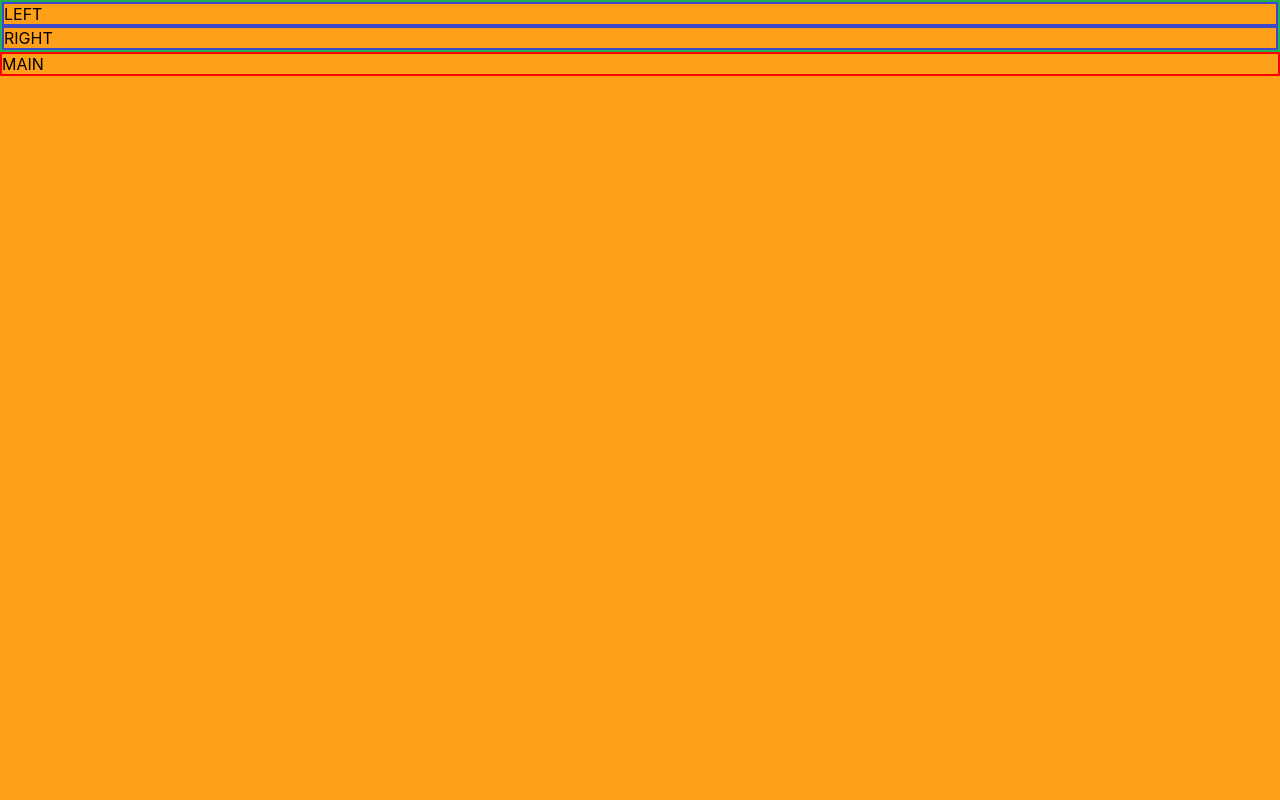
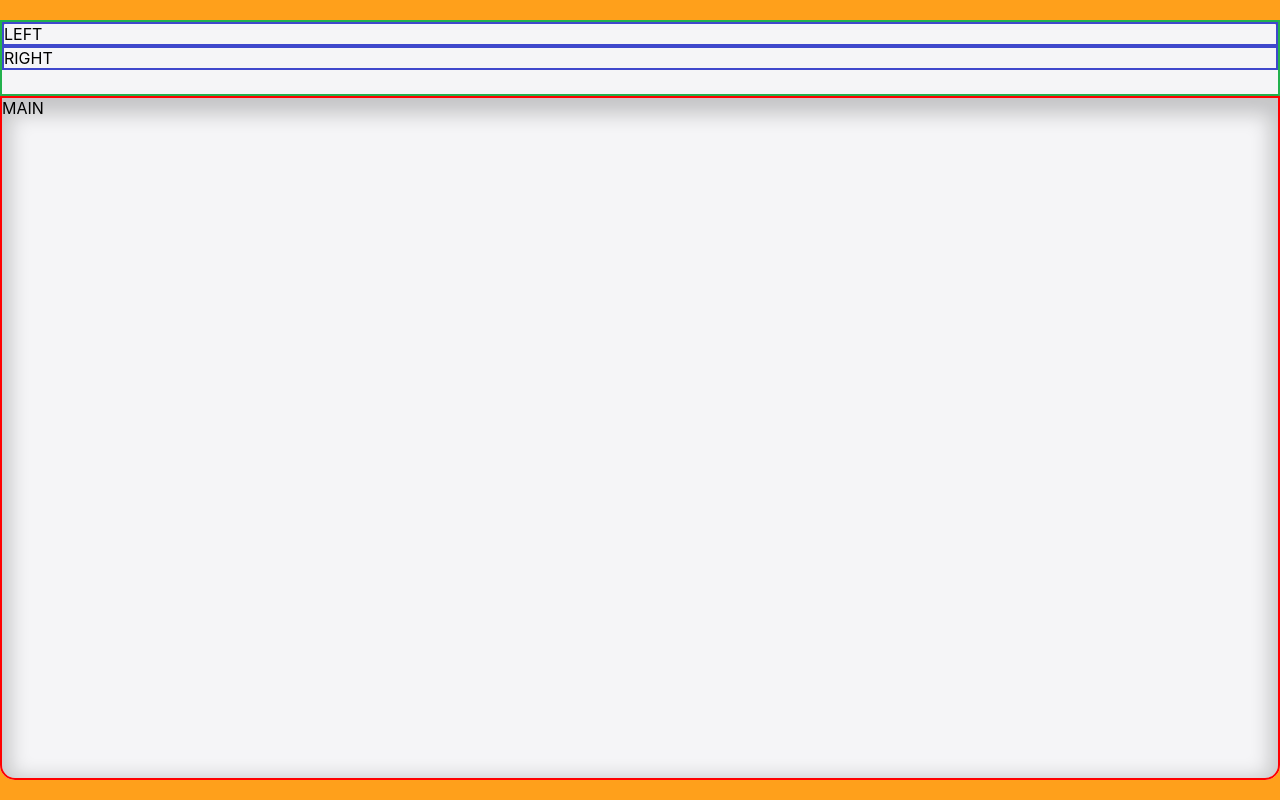
Before and after one commit to duftor/crazee-burger, a React (Create React App) app: page /order/1 in a window 1280 px wide. Built offline with nearby package versions, Linux system fonts and the light colour scheme.

Commit message:
💄 F04 : ORDER > OrderPage > Style main

```diff
--- a/src/components/pages/order/Main.js
+++ b/src/components/pages/order/Main.js
@@ -6,4 +6,8 @@ export default function Main() {
 }
 const MainStyled = styled.div`
 	border: 2px solid red;
+	height: 90%;
+	box-sizing: border-box;
+	box-shadow: inset 0px 8px 20px 8px rgba(0, 0, 0, 0.2);
+	border-radius: 0px 0px 15px 15px;
 `
--- a/src/components/pages/order/Navbar.js
+++ b/src/components/pages/order/Navbar.js
@@ -13,6 +13,8 @@ export default function Navbar() {
 
 const NavbarStyled = styled.div`
 	border: 2px solid rgb(34, 177, 76);
+	height: 10%;
+	box-sizing: border-box;
 
 	.left {
 		border: 2px solid rgb(63, 72, 204);
--- a/src/components/pages/order/OrderPage.js
+++ b/src/components/pages/order/OrderPage.js
@@ -12,6 +12,7 @@ export default function OrderPage() {
 	// Affichage
 	return (
 		<OrderPageStyled>
+			<div className="container">
 				<Navbar
 					username={username}
 					link={
@@ -21,6 +22,7 @@ export default function OrderPage() {
 					}
 				/>
 				<Main />
+			</div>
 		</OrderPageStyled>
 	)
 }
@@ -30,4 +32,15 @@ const OrderPageStyled = styled.div`
 	width: 100%;
 	height: 100vh;
 	position: absolute;
+
+	.container {
+		min-width: 1000px;
+		max-width: 1400px;
+
+		background: #f5f5f7;
+		height: 95vh;
+		min-height: 450px;
+		margin: 2.5vh auto;
+		border-radius: 15px;
+	}
 `
```
Lines whose indentation alone changed are shown as unchanged.
